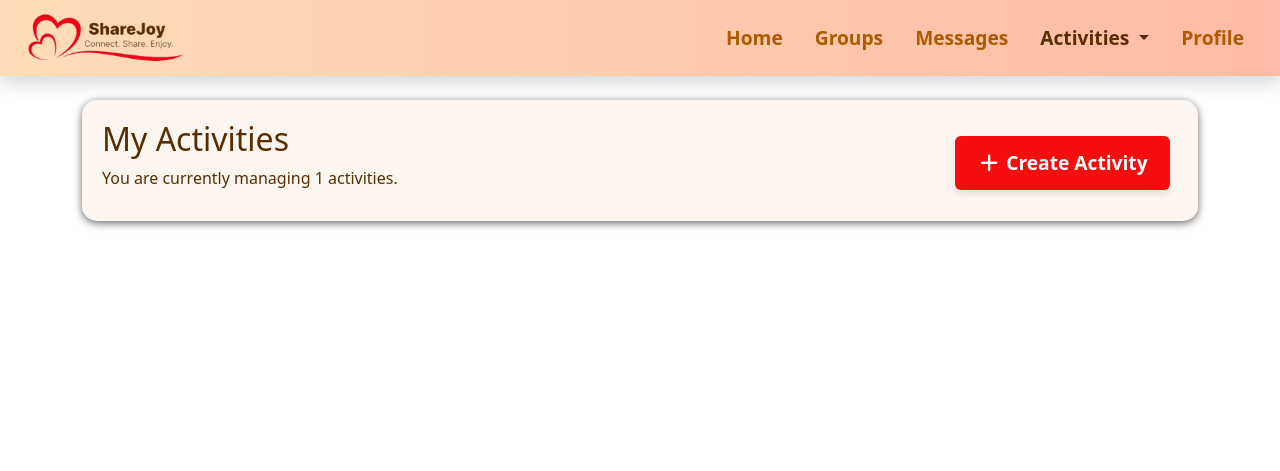
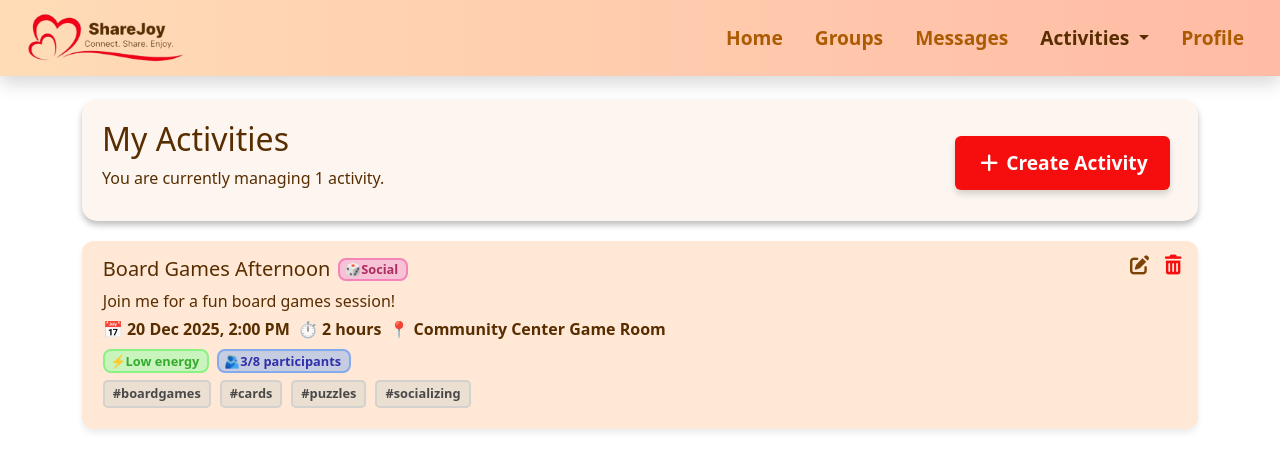
Before and after one commit to starry9x/ShareJoy, a Flask app: page /activities in a window 1280 px wide. Shown: the top 471 px of the page. Run offline with Flask 3, Linux system fonts and the light colour scheme; some libraries are stand-ins or nearby versions.

Commit message:
updated activities

```diff
--- a/activities.py
+++ /dev/null
@@ -1,5 +0,0 @@
-from app import db
-
-class Activity(db.Model):
-    id = db.Column(db.Integer, primary_key=True)
-    name = db.Column(db.String(120), nullable=False)
--- a/app.py
+++ b/app.py
@@ -1,17 +1,28 @@
 from flask import Flask, render_template
 from flask_sqlalchemy import SQLAlchemy
 from flask_migrate import Migrate
-
 app = Flask(__name__)
 app.config['SQLALCHEMY_DATABASE_URI'] = 'sqlite:///example.db'  # or MySQL/Postgres
 
 db = SQLAlchemy(app)
 migrate = Migrate(app, db)
 
-# Import the Activity model
-from activities import Activity
+activities_list = [
+    {
+    "name": "Board Games Afternoon",
+    "description": "Join me for a fun board games session!",
+    "type": "Social",
+    "date": "20 Dec 2025",
+    "time": "2:00 PM",
+    "duration": "2 hours",
+    "location": "Community Center Game Room",
+    "energy": "Low",
+    "participants": 3,
+    "max_participants": 8,
+    "tags": ["boardgames", "cards", "puzzles", "socializing"]
+    }
+]
 
-activities_list = ["Board Games Afternoon"]
 
 @app.route("/")
 def home():
@@ -31,7 +42,8 @@ def activities():
     return render_template(
         "activities.html",
         title="Activities",
-        num_activities=num_activities
+        num_activities=num_activities,
+        activities=activities_list
     )
 
 @app.route("/explore")
--- a/static/css/activities.css
+++ b/static/css/activities.css
@@ -1,43 +1,147 @@
+/* Buttons */
 .btn-danger {
-    background-color: #F60D0D;
+    background: #F60D0D;
     border: none;
-    box-shadow: 0 4px 6px rgba(0,0,0,0.1);
+    box-shadow: 0 4px 6px rgba(0, 0, 0, 0.158);
 }
 
 .activity-btn {
     font-size: 1.2rem;
-    padding-top: 0.8rem;
-    padding-bottom: 0.8rem;
-    padding-left: 1.4rem;
-    padding-right: 1.4rem;
+    padding: 0.8rem 1.4rem;
 }
 
 .activity-btn:hover {
-    background-color: #d40b0b;
+    background: #d40b0b;
 }
 
+/* Activity Card */
 .activity-card {
-    background-color: #ffe8d6;
+    background: #ffe8d6;
     border-radius: 12px;
     padding: 1rem;
     margin-bottom: 1.5rem;
-    box-shadow: 0 4px 6px rgba(0,0,0,0.08);
-    transition: transform 0.2s ease, box-shadow 0.2s ease;
+    box-shadow: 0 4px 6px rgba(0, 0, 0, 0.08);
+    transition: transform 0.2s, box-shadow 0.2s;
 }
-.activity-card:hover {
-    transform: translateY(-3px);
-    box-shadow: 0 8px 12px rgba(0,0,0,0.12);
+
+.activity-card p {
+    margin-bottom: 0.25rem;
 }
-.badge-social { background-color: #f4a7b9; }
-.badge-nature { background-color: #4caf50; }
-.energy-low { background-color: #8bc34a; }
-.energy-medium { background-color: #ff9800; }
-.participants { background-color: #90caf9; }
+
+/* Badges */
+.badge {
+    font-size: 0.8rem;
+    padding: 0.2rem 0.5rem 0.2rem 0.3rem;
+    border-radius: 8px;
+    font-weight: 600;
+}
+
+/* Categories */
+.badge-creativearts {
+    background: #F3E892;
+    border: 2px solid #E8D72D;
+    color: #956400;
+}
+
+.badge-social {
+    background: #F8C2D6;
+    border: 2px solid #F284B8;
+    color: #AC2E5F;
+}
+
+.badge-learning {
+    background: #EE94E7;
+    border: 2px solid #DC1EDC;
+    color: #BA118D;
+}
+
+.badge-physical {
+    background: #A4DDE2;
+    border: 2px solid #38BED1;
+    color: #0D8AC0;
+}
+
+.badge-nature {
+    background: #A4E6AA;
+    border: 2px solid #38D255;
+    color: #267D13;
+}
+
+.badge-technology {
+    background: #BCB8B4;
+    border: 2px solid #6E6D6C;
+    color: #000;
+}
+
+/* Energy Levels */
+.energy-low {
+    background: #C9F4BE;
+    border: 2px solid #8AF183;
+    color: #35AC2E;
+}
+
+.energy-medium {
+    background: #FDD4B9;
+    border: 2px solid #FDA066;
+    color: #DC5C0D;
+}
+
+.energy-high {
+    background: #FDBDB9;
+    border: 2px solid #FD6666;
+    color: #D12626;
+}
+
+/* Activity Tags */
 .activity-tags span {
-    background-color: #ddd;
-    padding: 0.2rem 0.5rem;
-    border-radius: 6px;
-    font-size: 0.75rem;
-    color: #555;
-    margin-right: 0.3rem;
+    background: #EBDFD2;
+    border: 2px solid #D4D2CF;
+    padding: 0.15rem 0.5rem 0.2rem;
+    font-size: 0.8rem;
+    color: #494949;
+    margin: 0 0.3rem 0.2rem 0;
+    font-weight: 600;
+    border-radius: 5px;
 }
+
+/* Participants Badge */
+.participants {
+    background: #C7CDE0;
+    border: 2px solid #85A9ED;
+    color: #2E30AC;
+}
+
+/* Icons */
+.fa-trash-can {
+    color: #F60D0D;
+    font-size: 1.2rem;
+}
+
+.fa-trash-can:hover {
+    color: #a00000;
+}
+
+.fa-pen-to-square {
+    color: #7d4304;
+    font-size: 1.2rem;
+}
+
+.fa-pen-to-square:hover {
+    color: #361d02;
+}
+
+/* Card Actions Buttons */
+.card-actions .btn {
+    margin-top: 0.5rem;
+    background: none;
+    border: none;
+    padding: 0.3rem;
+}
+
+.delete {
+    margin-right: 0.5rem;
+}
+
+.text {
+    margin-left: 0.3rem;
+}
--- a/static/css/base.css
+++ b/static/css/base.css
@@ -3,7 +3,7 @@
     min-height: 100px;
     color: #582D00;
     background-color: #FDF6F0;
-    box-shadow: 0 2px 8px rgba(0,0,0,0.6);
+    box-shadow: 0 4px 6px rgba(0, 0, 0, 0.256);
     padding-top: 20px;
     padding-bottom: 15px;
     padding-left: 20px;
@@ -15,3 +15,7 @@
 h1{
     font-size: 2rem;
 }
+
+body {
+    color: #582D00;
+}
--- a/templates/activities.html
+++ b/templates/activities.html
@@ -6,37 +6,65 @@
 
 {% block content %}
 
-<div class="section-box d-flex justify-content-between align-items-center">
+<div class="section-box d-flex flex-column flex-md-row justify-content-between align-items-start align-items-md-center">
     <div>
         <h1>My Activities</h1>
-        <p>You are currently managing {{ num_activities }} activities.</p>
+        <p>
+            You are currently managing {{ num_activities }}
+            {% if num_activities == 1 %}activity{% else %}activities{% endif %}.
+        </p>
     </div>
-    <a href="#" class="btn btn-danger activity-btn me-2 fw-semibold"><i class="fa-solid fa-plus" aria-hidden="true"></i> Create Activity</a>
+    <a href="#" class="btn btn-danger activity-btn mt-2 mt-md-0 me-0 me-md-2 fw-semibold">
+        <i class="fa-solid fa-plus" aria-hidden="true"></i> Create Activity
+    </a>
 </div>
+
+
 
 
 <div class="row">
     {% for activity in activities %}
-    <div class="col-md-6">
-        <div class="activity-card">
-            <div class="d-flex justify-content-between align-items-start mb-2">
+    <div class="col-12 mb-3">
+        <div class="activity-card position-relative">
+            <div class="card-actions position-absolute top-0 end-0 d-flex gap-0">
+                <button class="btn edit"><i class="fa-solid fa-pen-to-square"></i></button>
+                <button class="btn delete"><i class="fa-solid fa-trash-can"></i></button>
+            </div>
+            <div class="text">
+                <div class="d-flex align-items-center gap-2 mb-2">
                     <h5 class="mb-0">{{ activity.name }}</h5>
-                {% if activity.type == 'Social' %}
-                <span class="badge badge-social">Social</span>
+                    {% if activity.type == 'Creative Arts' %}
+                    <span class="badge badge-creativearts">🎨Creative Arts</span>
+                    {% elif activity.type == 'Social' %}
+                    <span class="badge badge-social">🎲Social</span>
+                    {% elif activity.type == 'Learning' %}
+                    <span class="badge badge-learning">📖Learning</span>
+                    {% elif activity.type == 'Physical' %}
+                    <span class="badge badge-physical">🏃Physical</span>
                     {% elif activity.type == 'Nature' %}
-                <span class="badge badge-nature">Nature</span>
+                    <span class="badge badge-nature">🌲Nature</span>
+                    {% elif activity.type == 'Technology' %}
+                    <span class="badge badge-technology">💻Technology</span>
                     {% endif %}
                 </div>
+
                 <p>{{ activity.description }}</p>
 
-            <div class="d-flex flex-wrap gap-2 mb-2">
+                <div class="d-flex flex-wrap gap-2 mb-2 fw-semibold">
                     <span>📅 {{ activity.date }}, {{ activity.time }}</span>
                     <span>⏱ {{ activity.duration }}</span>
                     <span>📍 {{ activity.location }}</span>
-                <span class="badge {% if activity.energy == 'Low' %}energy-low{% else %}energy-medium{% endif %}">
-                    {{ activity.energy }} energy
+                </div>
+
+                <div class="d-flex flex-wrap gap-2 mb-2">
+                    <span class="badge
+                    {% if activity.energy == 'Low' %}energy-low
+                    {% elif activity.energy == 'Medium' %}energy-medium
+                    {% elif activity.energy == 'High' %}energy-high
+                    {% endif %}">
+                        ⚡{{ activity.energy }} energy
                     </span>
-                <span class="badge participants">{{ activity.participants }}/{{ activity.max_participants }}
+                    <span class="badge participants">🫂{{ activity.participants }}/{{ activity.max_participants }}
                         participants</span>
                 </div>
 
@@ -45,15 +73,12 @@
                     <span>#{{ tag }}</span>
                     {% endfor %}
                 </div>
-
-            <div class="d-flex gap-2">
-                <button class="btn btn-sm btn-outline-secondary">✏️</button>
-                <button class="btn btn-sm btn-outline-danger">🗑️</button>
             </div>
         </div>
     </div>
     {% endfor %}
 </div>
-</div>
+
+
 
 {% endblock %}
```
Lines whose indentation alone changed are shown as unchanged.
